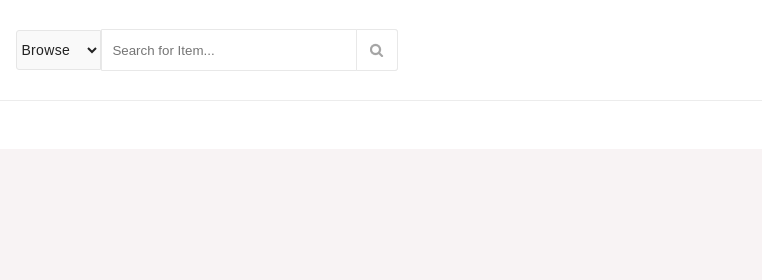
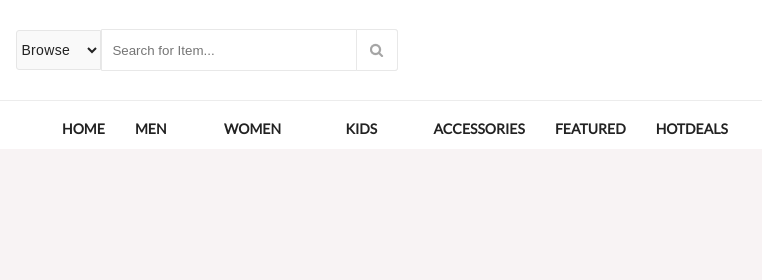
Before and after one commit to ProfHollander/JS_Advanced, a plain HTML site: page Lesson2_Homework/Task 2/shopping-cart.html in a window 1280 px wide. Shown: the top 280 px of the page, 245-1007 px from the left. Drawn offline with Linux system fonts and the light colour scheme.

Commit message:
Update shopping-cart.html

```diff
--- a/Lesson2_Homework/Task 2/shopping-cart.html
+++ b/Lesson2_Homework/Task 2/shopping-cart.html
@@ -249,6 +249,6 @@
         </div>
     </div>
 </div>
-
+<script src="menu.js"></script>
 </body>
 </html>
```
